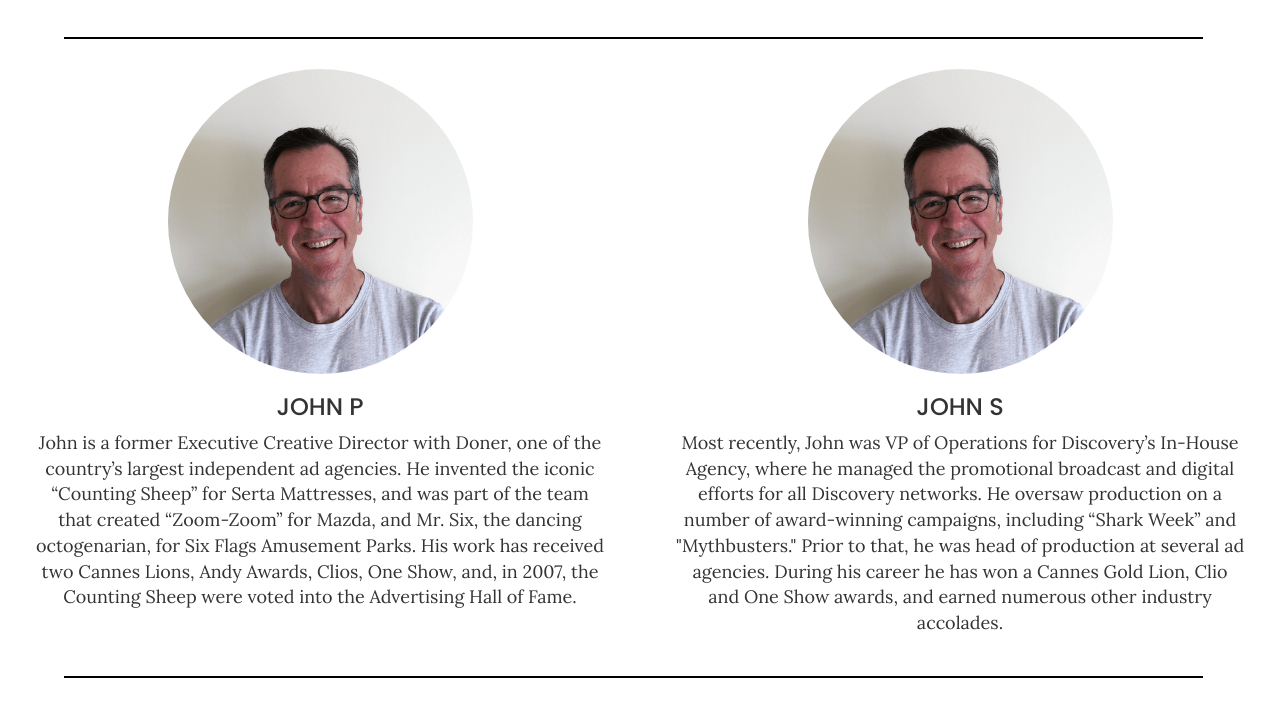
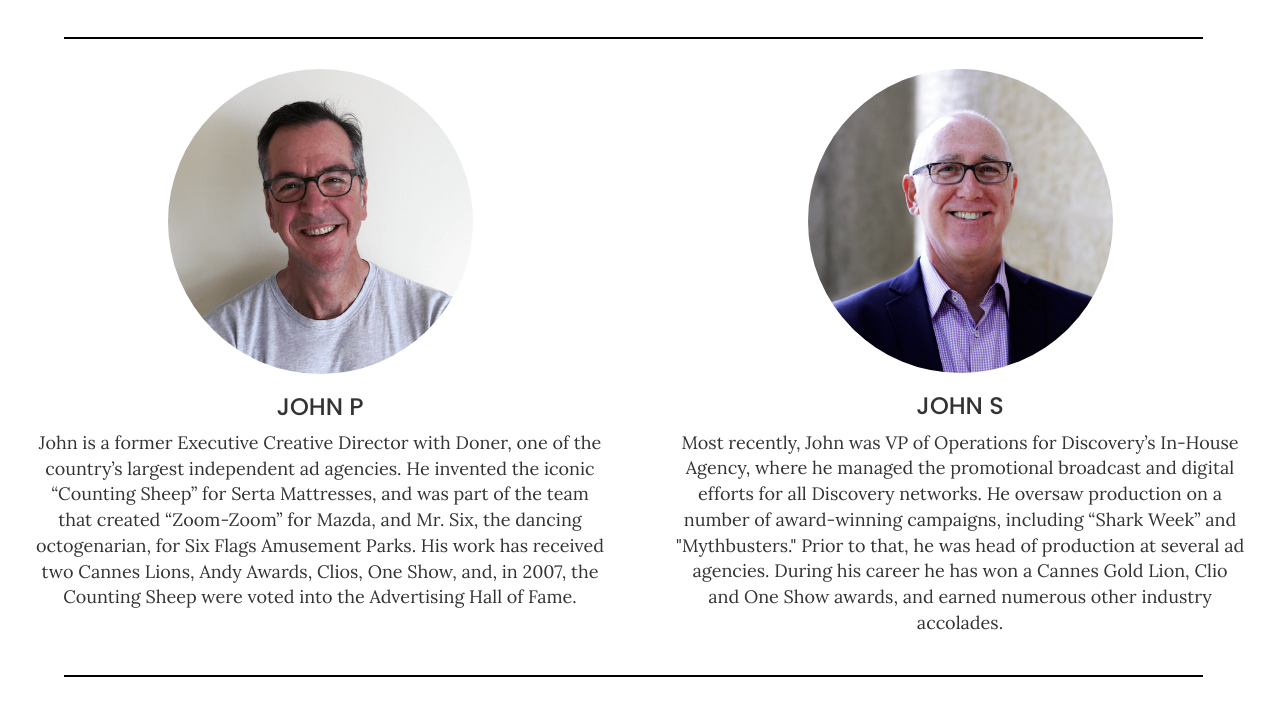
Before and after one commit to aparlato/intelligentbeast, a plain HTML site: page index.html in a window 1280 px wide. Shown: the part 1447-2171 px from the top of the page. Drawn offline with nearby package versions, Linux system fonts and the light colour scheme.

Commit message:
Pics + more !
Added John Saag, altered John P to fit, changed style.css to scroll to
contact more smoothly for full page view. Old John photo still hanging
out in folder

```diff
--- a/index.html
+++ b/index.html
@@ -115,13 +115,13 @@ new WOW().init();
 				<div class="padBoy col-md-12" style="background-color:white"></div>
 
 <div class="col-md-6" style="text-align:center;">
-	<img class="johns img-circle"src="img/johnP.png">
+	<img class="johns img-circle"src="img/johnP2.png">
 	<h3>JOHN P</h3>
 	<p style="padding:0px 20px 0px 20px">John is a former Executive Creative Director with Doner, one of the country’s largest independent ad agencies. He invented the iconic “Counting Sheep” for Serta Mattresses, and was part of the team that created “Zoom-Zoom” for Mazda, and Mr. Six, the dancing octogenarian, for Six Flags Amusement Parks. His work has received two Cannes Lions, Andy Awards, Clios, One Show, and, in 2007, the Counting Sheep were voted into the Advertising Hall of Fame.</p>
 </div>
 
 <div class="col-md-6" style="text-align:center;">
-	<img class="johns img-circle"src="img/johnP.png">
+	<img class="johns img-circle"src="img/johnS.png">
 	<h3>JOHN S</h3>
 	<p style="padding:0px 20px 0px 20px">Most recently, John was VP of Operations for Discovery’s In-House Agency, where he managed the promotional broadcast and digital efforts for all Discovery networks. He oversaw production on a number of award-winning campaigns, including “Shark Week” and "Mythbusters." Prior to that, he was head of production at several ad agencies. During his career he has won a Cannes Gold Lion, Clio and One Show awards, and earned numerous other industry accolades. </p>
 </div>
--- a/style.css
+++ b/style.css
@@ -278,6 +278,7 @@ background: black;
 
 .bottomBeast {
 width:25%;
+padding-bottom:30px;
 }
 
 
@@ -340,6 +341,8 @@ height:90vh;
 
     .bottomBeast {
     width:50%;
+    padding-bottom:0px;
+
     }
 
     /*-----------------------------------------------------------------------------------*/
```
Also changed, not shown: img/johnP2.png (added), img/johnS.png (added).
